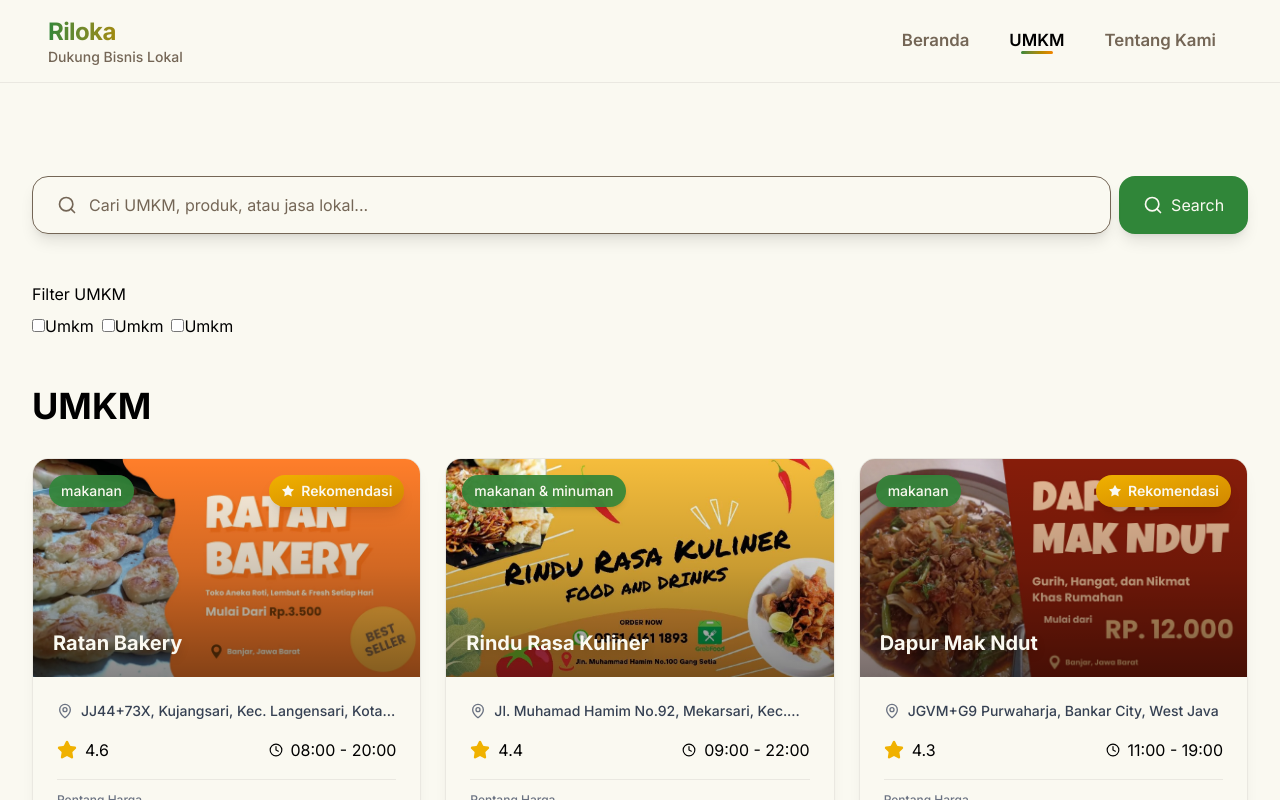
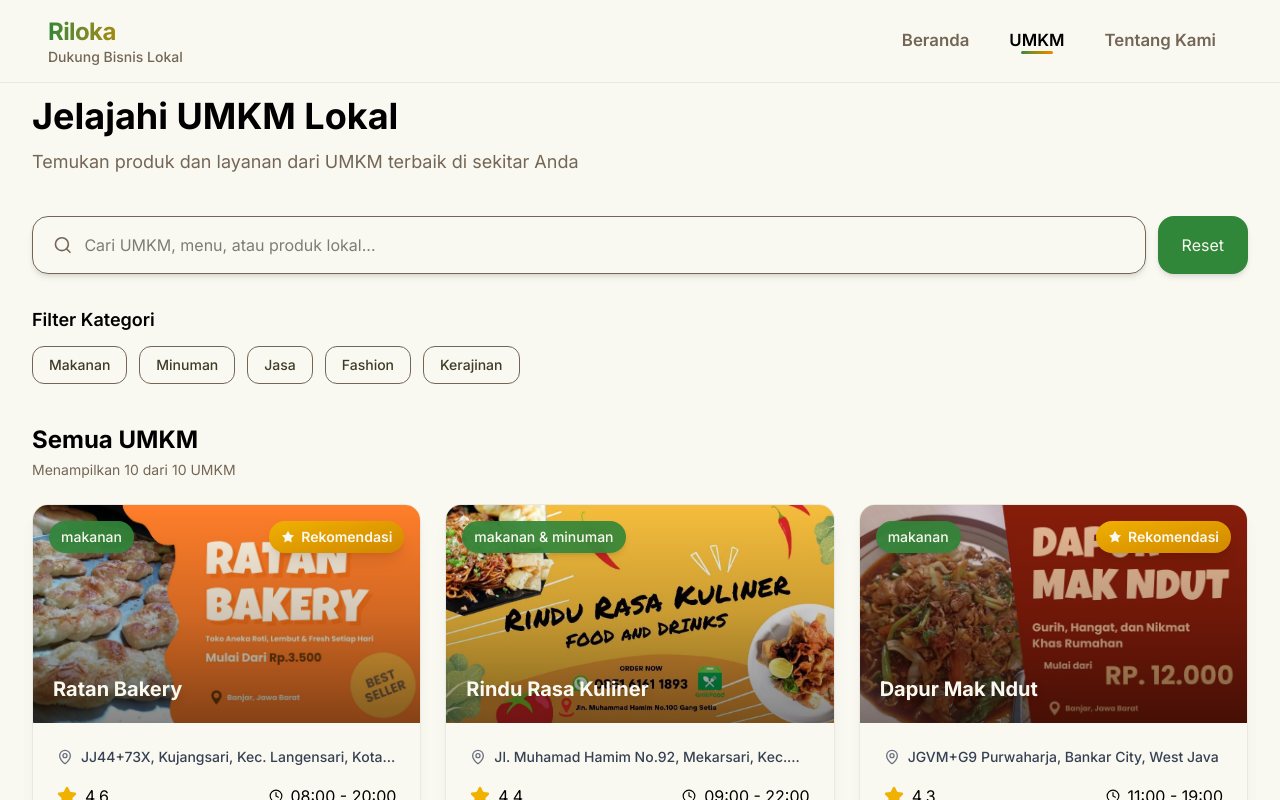
Before and after one commit to mwhehe30/Riloka, a Next.js app: page /umkm in a window 1280 px wide. Shown: the top 800 px of the page. Built offline with nearby package versions, Linux system fonts and the light colour scheme.

Commit message:
ngubah layout bagian jelajahi umkm

```diff
--- a/app/layout.jsx
+++ b/app/layout.jsx
@@ -1,5 +1,5 @@
+import Footer from '@/components/Footer';
 import NavBar from '@/components/NavBar';
-import Footer from '@/components/Footer';
 import { Inter, Montserrat } from 'next/font/google';
 import './globals.css';
 const inter = Inter({
@@ -20,7 +20,7 @@ export default function RootLayout({ children }) {
     <html lang='en'>
       <body className={`${inter.variable} ${montserrat.variable} antialiased`}>
         <NavBar />
-        <main className="pt-20 pb-16">{children}</main>
+        {children}
         <Footer />
       </body>
     </html>
--- a/app/tentang/page.jsx
+++ b/app/tentang/page.jsx
@@ -1,4 +1,5 @@
 import { Sparkles } from 'lucide-react';
+import Link from 'next/link';
 
 export default function Page() {
   return (
@@ -24,8 +25,8 @@ export default function Page() {
 
           <p className='text-lg sm:text-xl text-muted-foreground mb-10 max-w-3xl mx-auto leading-relaxed'>
             Riloka adalah platform direktori UMKM yang lahir dari semangat untuk
-            mendukung dan memajukan usaha mikro, kecil, dan menengah di
-            seluruh Indonesia. Kami percaya bahwa UMKM adalah tulang punggung
+            mendukung dan memajukan usaha mikro, kecil, dan menengah di seluruh
+            Indonesia. Kami percaya bahwa UMKM adalah tulang punggung
             perekonomian bangsa yang perlu mendapatkan sorotan lebih.
           </p>
         </div>
@@ -67,12 +68,12 @@ export default function Page() {
             perekonomian bangsa. Jelajahi direktori kami, temukan UMKM
             favoritmu, dan jadilah bagian dari perubahan.
           </p>
-          <a
+          <Link
             href='/umkm'
             className='px-8 py-4 font-medium text-white bg-primary rounded-full hover:bg-primary/90 transition-all duration-300 shadow-lg hover:shadow-xl'
           >
             Jelajahi UMKM Sekarang
-          </a>
+          </Link>
         </div>
       </div>
     </main>
--- a/app/umkm/page.jsx
+++ b/app/umkm/page.jsx
@@ -6,73 +6,166 @@ import { Search } from 'lucide-react';
 import { useEffect, useState } from 'react';
 
 export default function Page() {
-  const [umkm, setUmkm] = useState([]);
+  const [allUMKM, setAllUMKM] = useState([]);
+  const [filteredUMKM, setFilteredUMKM] = useState([]);
+  const [search, setSearch] = useState('');
+  const [selectedCategories, setSelectedCategories] = useState([]);
+
+  const categories = ['makanan', 'minuman', 'jasa', 'fashion', 'kerajinan'];
 
   useEffect(() => {
-    const fetchUmkm = async () => {
-      const umkm = await getUmkm();
-      setUmkm(umkm);
+    const fetchData = async () => {
+      const data = await getUmkm();
+      setAllUMKM(data);
+      setFilteredUMKM(data);
     };
-    fetchUmkm();
+    fetchData();
   }, []);
 
+  const sanitizeCategories = (item) => {
+    if (Array.isArray(item.category)) {
+      return item.category.map((c) => c.toLowerCase());
+    }
+    return [String(item.category || '').toLowerCase()];
+  };
+
+  const filterData = (
+    searchValue = search,
+    categoriesValue = selectedCategories
+  ) => {
+    let result = allUMKM;
+
+    const lowerSearch = searchValue.toLowerCase();
+
+    if (lowerSearch.trim() !== '') {
+      result = result.filter((item) => {
+        const nameMatch = item.name?.toLowerCase().includes(lowerSearch);
+        const descMatch = item.description?.toLowerCase().includes(lowerSearch);
+
+        const menuMatch = Array.isArray(item.products)
+          ? item.products.some((product) =>
+              product.name?.toLowerCase().includes(lowerSearch)
+            )
+          : false;
+
+        return nameMatch || descMatch || menuMatch;
+      });
+    }
+
+    if (categoriesValue.length > 0) {
+      result = result.filter((item) => {
+        const itemCategories = sanitizeCategories(item);
+        return itemCategories.some((cat) => categoriesValue.includes(cat));
+      });
+    }
+
+    setFilteredUMKM(result);
+  };
+
   const handleSearch = (e) => {
-    e.preventDefault();
-    const search = e.target.search.value;
-    const filteredUmkm = umkm.filter((umkm) => {
-      return umkm.name.toLowerCase().includes(search.toLowerCase());
-    });
-    setUmkm(filteredUmkm);
+    const value = e.target.value;
+    setSearch(value);
+    filterData(value, selectedCategories);
+  };
+
+  const handleCategoryChange = (category) => {
+    let updated = [...selectedCategories];
+    if (updated.includes(category)) {
+      updated = updated.filter((c) => c !== category);
+    } else {
+      updated.push(category);
+    }
+    setSelectedCategories(updated);
+    filterData(search, updated);
+  };
+
+  const resetFilters = () => {
+    setSearch('');
+    setSelectedCategories([]);
+    setFilteredUMKM(allUMKM);
   };
 
   return (
     <section className='container mx-auto pt-24 pb-20 px-4 sm:px-6 lg:px-8 min-h-screen flex justify-center'>
       <div className='w-full'>
-        <form
-          onSubmit={handleSearch}
-          className='relative mx-auto mb-12 flex w-full gap-2'
-        >
-          <div className='relative flex w-full items-center gap-3 flex-8 bg-card border border-muted-foreground rounded-2xl px-6 py-4 shadow-lg '>
-            <Search className='size-5 text-muted-foreground flex-shrink-0' />
+        <div className='mb-10'>
+          <h1 className='text-4xl font-bold mb-3'>Jelajahi UMKM Lokal</h1>
+          <p className='text-muted-foreground text-lg'>
+            Temukan produk dan layanan dari UMKM terbaik di sekitar Anda
+          </p>
+        </div>
+        {/* Search */}
+        <div className='flex gap-3 mb-8'>
+          <div className='flex w-full items-center gap-3 bg-card border border-muted-foreground rounded-2xl px-5 py-4 shadow-md'>
+            <Search className='size-5 text-muted-foreground' />
             <input
               type='text'
-              placeholder='Cari UMKM, produk, atau jasa lokal...'
-              className='w-full border-0 bg-transparent outline-0 ring-0 text-base placeholder:text-muted-foreground'
+              value={search}
+              onChange={handleSearch}
+              placeholder='Cari UMKM, menu, atau produk lokal...'
+              className='w-full bg-transparent outline-none'
             />
           </div>
+
           <button
-            type='submit'
-            className='cursor-pointer shadow-lg flex-1 flex items-center justify-center gap-2 bg-primary hover:bg-primary-hover transition-all  text-white rounded-2xl'
+            type='button'
+            onClick={resetFilters}
+            className='px-6 py-3 rounded-2xl bg-primary text-white shadow-md hover:bg-primary-hover'
           >
-            <Search className='size-5 text-white flex-shrink-0' />
-            <span>Search</span>
+            Reset
           </button>
-        </form>
+        </div>
 
-        <div className='flex flex-col gap-2 mb-12'>
-          <h3>Filter UMKM</h3>
-          <div className='flex gap-2'>
-            <div>
-              <input type='checkbox' name='umkm' id='umkm' />
-              <label htmlFor='umkm'>Umkm</label>
-            </div>
-            <div>
-              <input type='checkbox' name='umkm' id='umkm' />
-              <label htmlFor='umkm'>Umkm</label>
-            </div>
-            <div>
-              <input type='checkbox' name='umkm' id='umkm' />
-              <label htmlFor='umkm'>Umkm</label>
-            </div>
+        {/* Filter */}
+        <div className='mb-10'>
+          <h3 className='font-semibold text-lg mb-3'>Filter Kategori</h3>
+          <div className='flex flex-wrap gap-3'>
+            {categories.map((category) => (
+              <label
+                key={category}
+                className={`px-4 py-2 rounded-xl border cursor-pointer text-sm font-medium transition-all ${
+                  selectedCategories.includes(category)
+                    ? 'bg-primary text-white border-primary-hover'
+                    : 'border-muted-foreground text-foreground hover:bg-accent hover:text-white hover:border-accent-hover'
+                }`}
+              >
+                <input
+                  type='checkbox'
+                  className='hidden'
+                  checked={selectedCategories.includes(category)}
+                  onChange={() => handleCategoryChange(category)}
+                />
+                {category[0].toUpperCase() + category.slice(1)}
+              </label>
+            ))}
           </div>
         </div>
 
-        <h1 className='text-4xl font-bold mb-8'>UMKM</h1>
+        <div className='flex items-center justify-between mb-6'>
+          <div>
+            <h2 className='text-2xl font-bold mb-1'>
+              {search || selectedCategories.length > 0
+                ? 'Hasil Pencarian'
+                : 'Semua UMKM'}
+            </h2>
+            <p className='text-sm text-muted-foreground'>
+              Menampilkan {filteredUMKM.length} dari {allUMKM.length} UMKM
+            </p>
+          </div>
+        </div>
+        {/* Card List */}
         <div className='grid grid-cols-1 md:grid-cols-2 lg:grid-cols-3 gap-6'>
-          {umkm.map((umkm) => (
-            <Card key={umkm.id} umkm={umkm} />
+          {filteredUMKM.map((item) => (
+            <Card key={item.id} umkm={item} />
           ))}
         </div>
+
+        {/* Empty State */}
+        {filteredUMKM.length === 0 && (
+          <p className='text-center text-muted-foreground mt-10'>
+            Tidak ada UMKM yang cocok dengan pencarian
+          </p>
+        )}
       </div>
     </section>
   );
```
